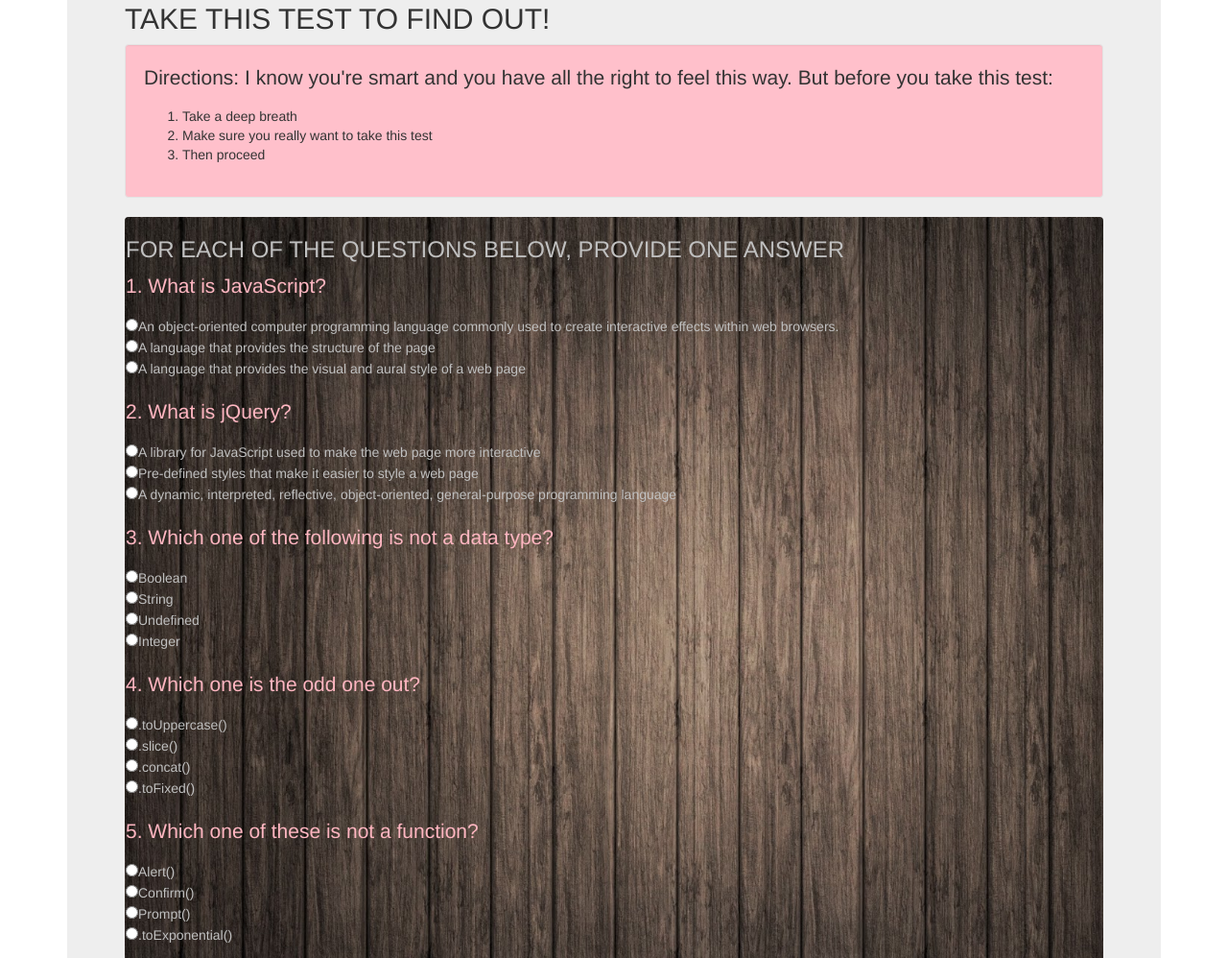
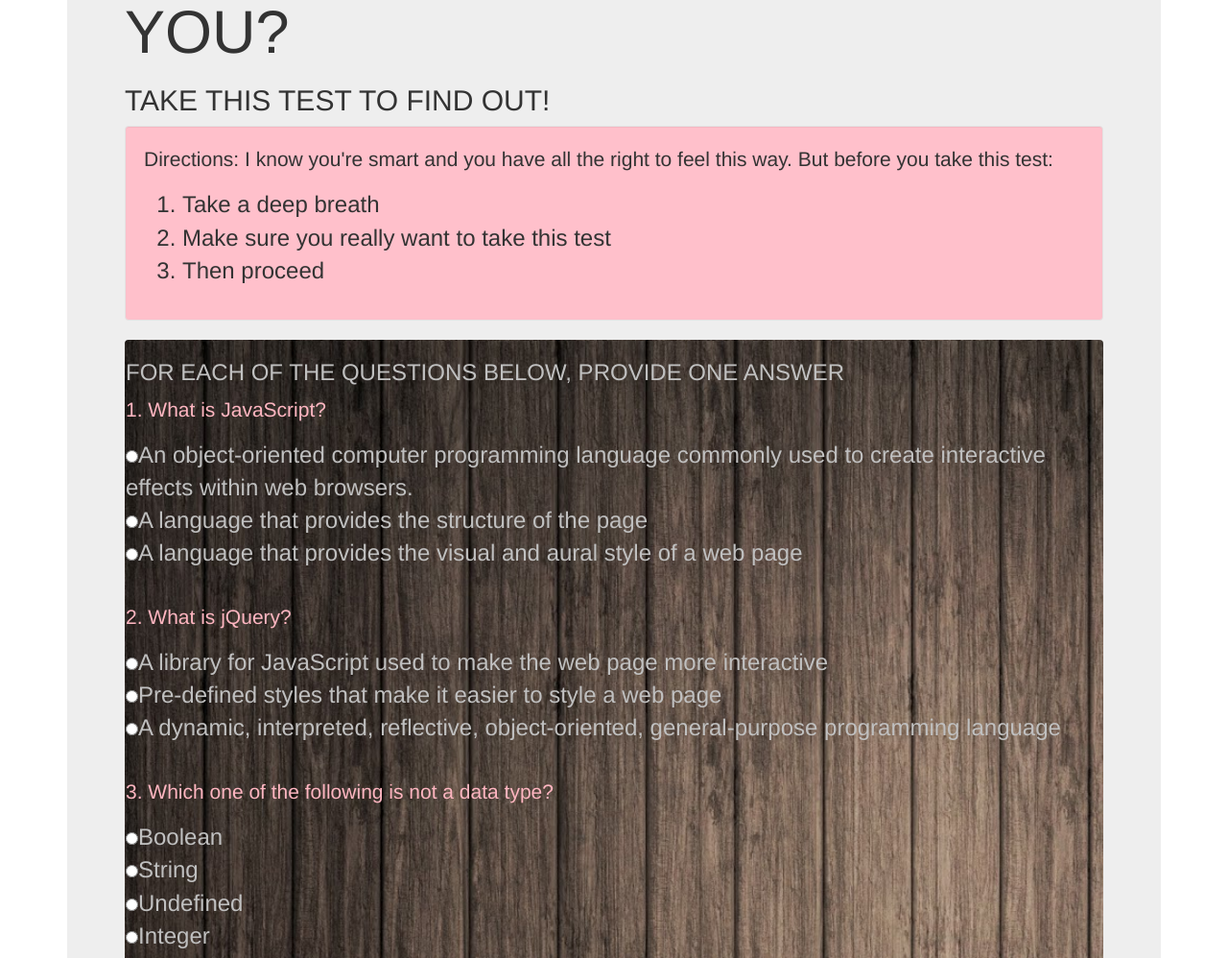
Before and after one commit to StacyChebet/javascript-quiz, a plain HTML site: page index.html in a window 1280 px wide. Shown: the part 542-1540 px from the top of the page at 96% size. Drawn offline with nearby package versions, Linux system fonts and the light colour scheme.

Commit message:
change the values of each option to either true or false

```diff
--- a/css/styles.css
+++ b/css/styles.css
@@ -17,3 +17,6 @@ background-color: black;
 .well {
   background-color: pink;
 }
+body {
+  font-size: 24px;
+}
--- a/index.html
+++ b/index.html
@@ -38,38 +38,38 @@
     </div>
     <div class="panel">
       <h3 class="beginning">FOR EACH OF THE QUESTIONS BELOW, PROVIDE ONE ANSWER</h3>
-      <form class="quiz">
-        <p class="question">1. What is JavaScript?</p>
-          <input type="radio" name="num1" value="text">An object-oriented computer programming language commonly used to create interactive effects within web browsers.</input><br/>
-          <input type="radio" name="num1" value="text">A language that provides the structure of the page</input><br/>
-          <input type="radio" name="num1" value="text">A language that provides the visual and aural style of a web page</input>
+      <form id="js-quiz">
+        <p class="question" id="qn1">1. What is JavaScript?</p>
+          <input type="radio" id="num1" value="true">An object-oriented computer programming language commonly used to create interactive effects within web browsers.</input><br/>
+          <input type="radio" id="num1" value="false">A language that provides the structure of the page</input><br/>
+          <input type="radio" id="num1" value="false">A language that provides the visual and aural style of a web page</input>
           <br/>
           <br/>
-        <p class="question">2. What is jQuery?</p>
-          <input type="radio" name="num2" value="text">A library for JavaScript used to make the web page more interactive</input><br/>
-          <input type="radio" name="num2" value="text">Pre-defined styles that make it easier to style a web page</input><br/>
-          <input type="radio" name="num2" value="text">A dynamic, interpreted, reflective, object-oriented, general-purpose programming language</input>
+        <p class="question" id="qn2">2. What is jQuery?</p>
+          <input type="radio" name="num2" value="true">A library for JavaScript used to make the web page more interactive</input><br/>
+          <input type="radio" name="num2" value="false">Pre-defined styles that make it easier to style a web page</input><br/>
+          <input type="radio" name="num2" value="false">A dynamic, interpreted, reflective, object-oriented, general-purpose programming language</input>
           <br/>
           <br/>
-        <p class="question">3. Which one of the following is not a data type?</p>
-          <input type="radio" name="num3" value="text">Boolean</input><br/>
-          <input type="radio" name="num3" value="text">String</input><br/>
-          <input type="radio" name="num3" value="text">Undefined</input><br/>
-          <input type="radio" name="num3" value="text">Integer</input>
+        <p class="question" id="qn3">3. Which one of the following is not a data type?</p>
+          <input type="radio" name="num3" value="false">Boolean</input><br/>
+          <input type="radio" name="num3" value="false">String</input><br/>
+          <input type="radio" name="num3" value="false">Undefined</input><br/>
+          <input type="radio" name="num3" value="true">Integer</input>
           <br/>
           <br/>
-        <p class="question">4. Which one is the odd one out?</p>
-          <input type="radio" name="num4" value="text">.toUppercase()</input><br/>
-          <input type="radio" name="num4" value="text">.slice()</input><br/>
-          <input type="radio" name="num4" value="text">.concat()</input><br/>
-          <input type="radio" name="num4" value="text">.toFixed()</input>
+        <p class="question" id="qn4">4. Which one is the odd one out?</p>
+          <input type="radio" name="num4" value="false">.toUppercase()</input><br/>
+          <input type="radio" name="num4" value="false">.slice()</input><br/>
+          <input type="radio" name="num4" value="false">.concat()</input><br/>
+          <input type="radio" name="num4" value="true">.toFixed()</input>
           <br/>
           <br/>
-        <p class="question">5. Which one of these is not a function?</p>
-          <input type="radio" name="num5" value="text">Alert()</input><br/>
-          <input type="radio" name="num5" value="text">Confirm()</input><br/>
-          <input type="radio" name="num5" value="text">Prompt()</input><br/>
-          <input type="radio" name="num5" value="text">.toExponential()</input>
+        <p class="question" id="qn5">5. Which one of these is not a function?</p>
+          <input type="radio" name="num5" value="false">Alert()</input><br/>
+          <input type="radio" name="num5" value="false">Confirm()</input><br/>
+          <input type="radio" name="num5" value="false">Prompt()</input><br/>
+          <input type="radio" name="num5" value="true">.toExponential()</input>
           <br/>
           <br/>
         <input type="button" value="Submit" class="button" onclick("quiz")/>
--- a/js/scripts.js
+++ b/js/scripts.js
@@ -0,0 +1,38 @@
+//Business-logic:
+$ function quiz() {
+  var qn1= document.getELementById.("qn1").value;
+  var qn2= document.getELementById.("qn2").value;
+  var qn3= document.getELementById.("qn3").value;
+  var qn4= document.getELementById.("qn4").value;
+  var qn5= document.getELementById.("qn5").value;
+
+
+
+
+
+
+
+
+
+
+
+
+
+
+
+
+
+
+
+
+
+
+
+
+
+
+
+
+
+
+}
```
